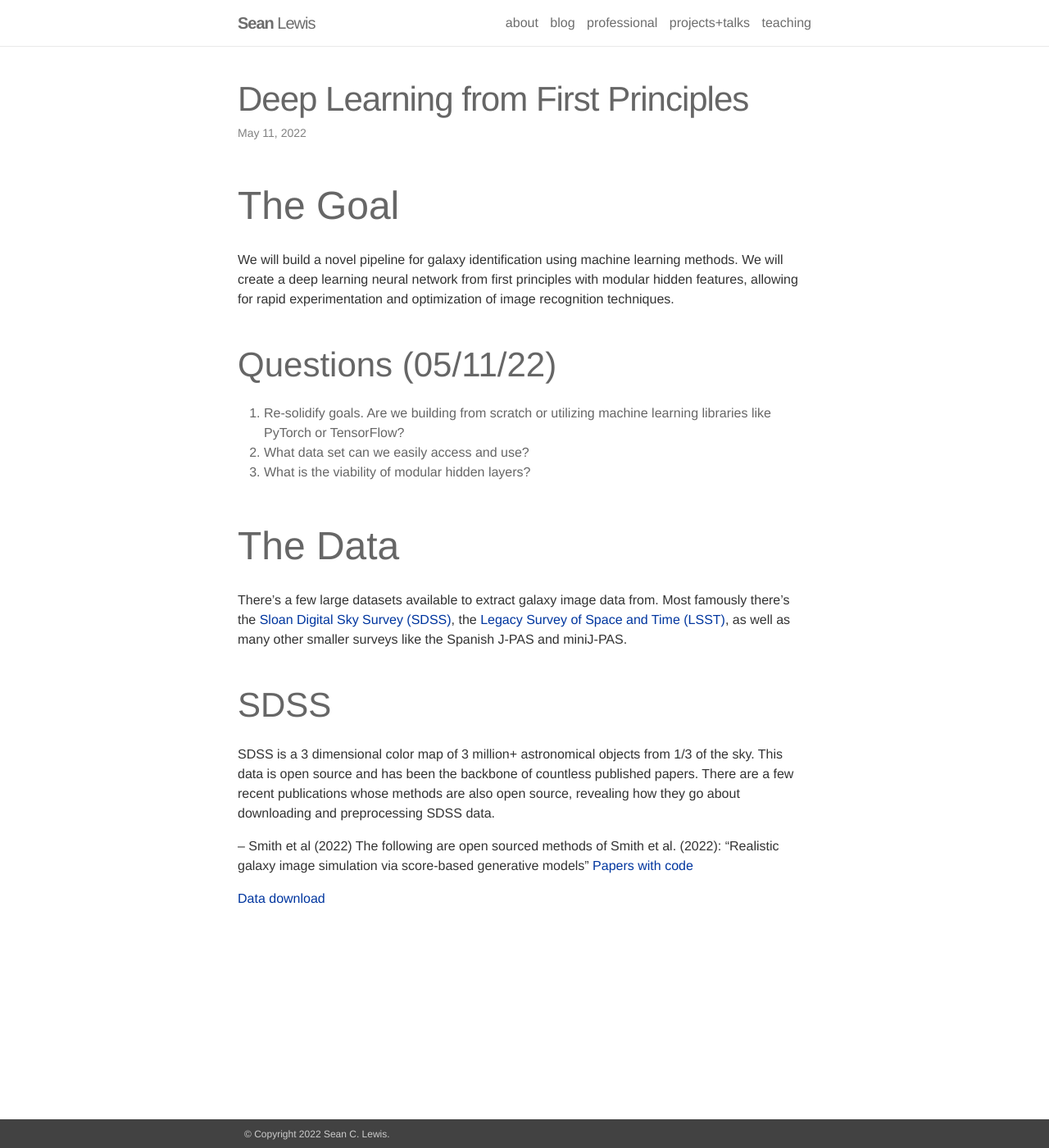
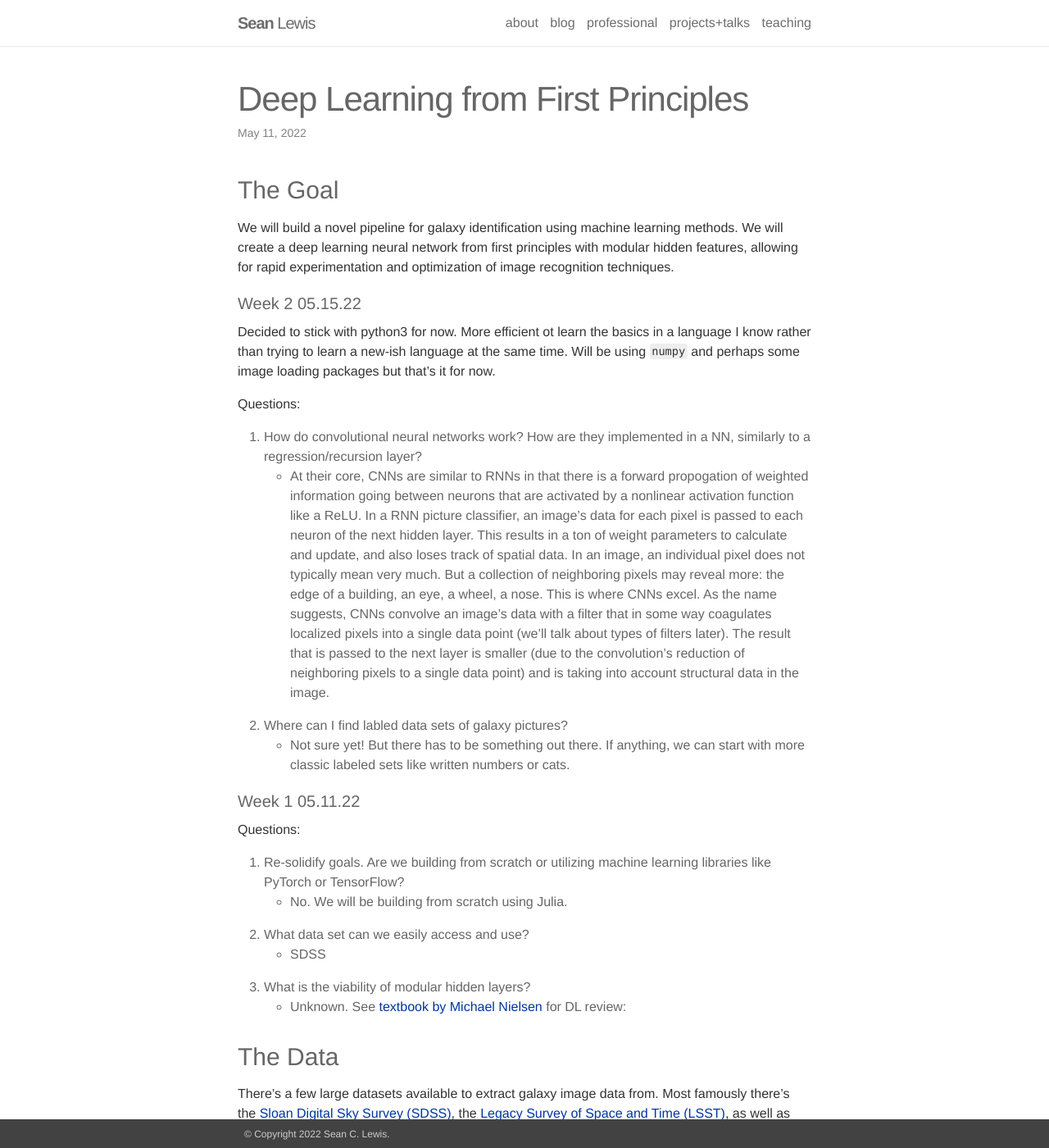
Before and after one commit to seanlabean/seanWebpage, a Jekyll site: the page built from _posts/2022-05-11-MLProject.markdown, in a window 1280 px wide and 1400 px high. Shown: the whole window at 82% size. Built offline with Jekyll 4.4.1, drawn with Linux system fonts in a browser that asks for light colours; nearby versions of some CDN libraries.

Commit message:
more blog additions

```diff
--- a/_posts/2022-04-21-ReadingList2021.markdown
+++ b/_posts/2022-04-21-ReadingList2021.markdown
@@ -65,6 +65,7 @@ This book operated as a very clean and welcoming introduction to classic Russian
 **- 5/5 stars**
 
 [Shorefall](https://www.goodreads.com/book/show/45309582-shorefall) - Robert Jackson Bennett <br>
+Second book in Bennett's second series. I was hoping for a big time jump like we saw in the first series, where maybe we focus on some new characters in a new city but within the same world. But no, it's only been a year or two since the end of the first book and our character cast is identical with no changes in behavior since the last chapter of the previous book. I was a bit disappointed by this, but will still be reading the third installment.
 **- 3/5 stars**
 
 [Senlin Ascends](https://www.goodreads.com/book/show/35271523-senlin-ascends) - Josiah Bancroft <br>
--- a/_posts/2022-05-11-MLProject.markdown
+++ b/_posts/2022-05-11-MLProject.markdown
@@ -5,19 +5,35 @@ date: 2022-05-11 00:00:00
 description: Galaxy identification using ML/DL fundamentals
 ---
 
-# The Goal
+### The Goal
 We will build a novel pipeline for galaxy identification using machine learning methods.
 We will create a deep learning neural network from first principles with modular hidden features, allowing for rapid experimentation and optimization of image recognition techniques.
 
-## Questions (05/11/22)
+#### Week 2 05.15.22
+Decided to stick with python3 for now. More efficient ot learn the basics in a language I know rather than trying to learn a new-ish language at the same time. Will be using `numpy` and perhaps some image loading packages but that's it for now.
+
+Questions:
+
+1. How do convolutional neural networks work? How are they implemented in a NN, similarly to a regression/recursion layer?
+- At their core, CNNs are similar to RNNs in that there is a forward propogation of weighted information going between neurons that are activated by a nonlinear activation function like a ReLU. In a RNN picture classifier, an image's data for each pixel is passed to each neuron of the next hidden layer. This results in a ton of weight parameters to calculate and update, and also loses track of spatial data. In an image, an individual pixel does not typically mean very much. But a collection of neighboring pixels may reveal more: the edge of a building, an eye, a wheel, a nose. This is where CNNs excel. As the name suggests, CNNs convolve an image's data with a filter that in some way coagulates localized pixels into a single data point (we'll talk about types of filters later). The result that is passed to the next layer is smaller (due to the convolution's reduction of neighboring pixels to a single data point) and is taking into account structural data in the image.
+
+2. Where can I find labled data sets of galaxy pictures?
+- Not sure yet! But there has to be something out there. If anything, we can start with more classic labeled sets like written numbers or cats.
+
+#### Week 1 05.11.22
+Questions:
+
 1. Re-solidify goals. Are we building from scratch or utilizing machine learning libraries like PyTorch or TensorFlow?
+- No. We will be building from scratch using Julia.
 2. What data set can we easily access and use?
+- SDSS
 3. What is the viability of modular hidden layers?
+- Unknown. See [textbook by Michael Nielsen](http://neuralnetworksanddeeplearning.com/chap1.html) for DL review:
 
-# The Data
+### The Data
 There's a few large datasets available to extract galaxy image data from. Most famously there's the [Sloan Digital Sky Survey (SDSS)](https://www.sdss.org/), the [Legacy Survey of Space and Time (LSST)](https://www.lsst.org/), as well as many other smaller surveys like the Spanish J-PAS and miniJ-PAS.
 
-## SDSS
+#### SDSS
 SDSS is a 3 dimensional color map of 3 million+ astronomical objects from 1/3 of the sky. This data is open source and has been the backbone of countless published papers. There are a few recent publications whose methods are also open source, revealing how they go about downloading and preprocessing SDSS data.
 
 -- Smith et al (2022)
```
